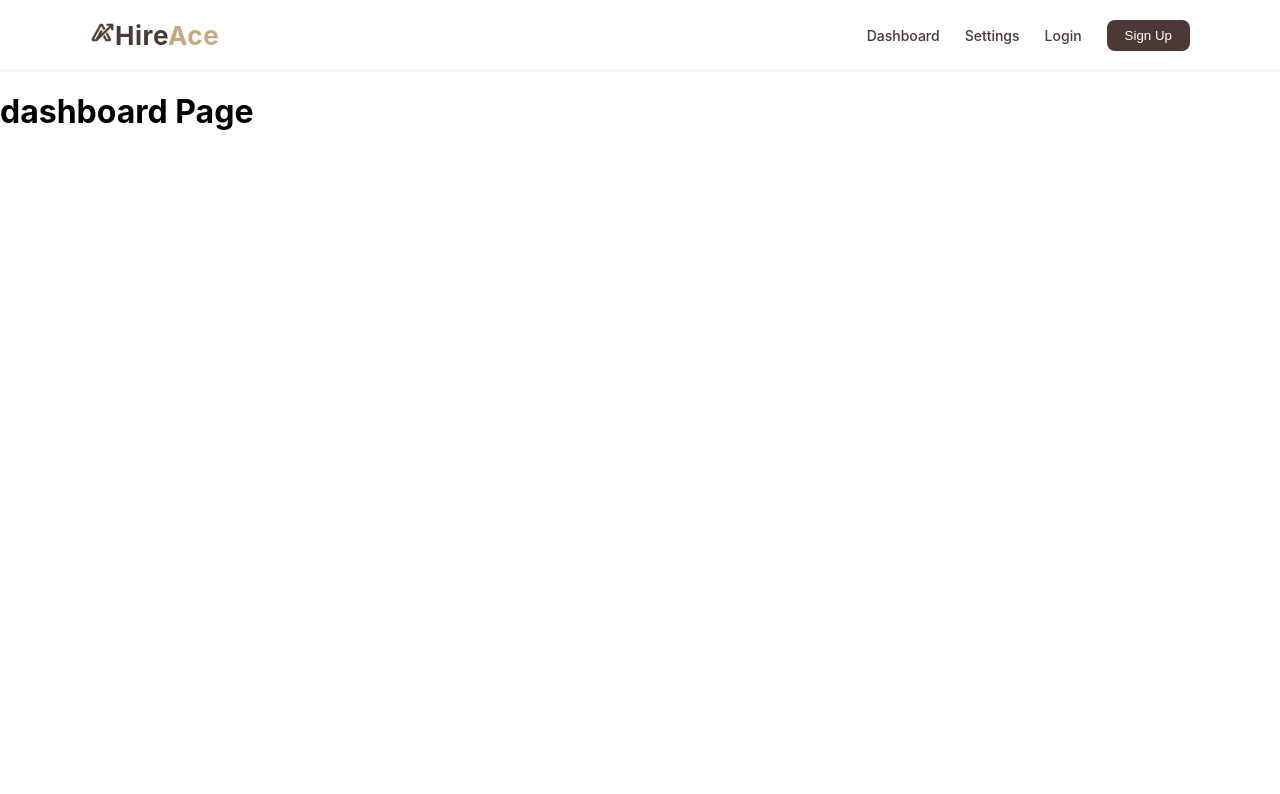
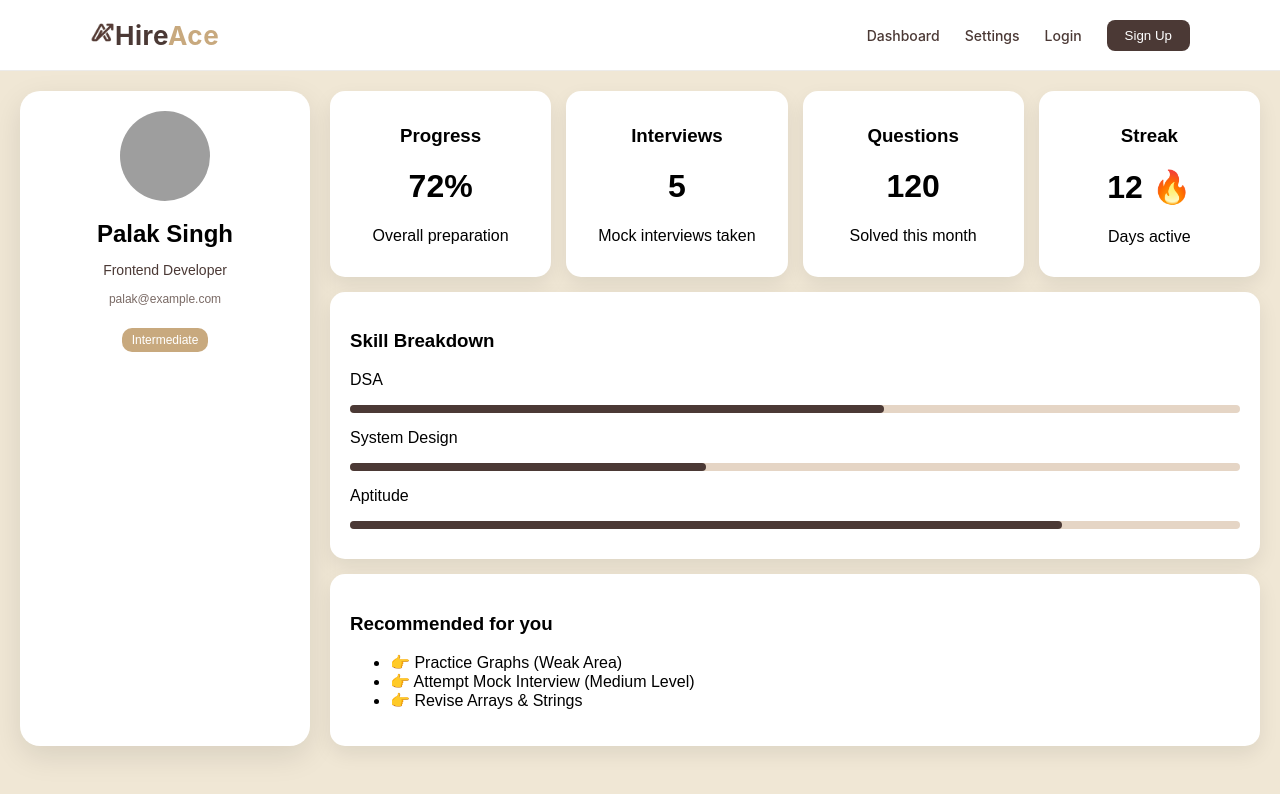
Before and after one commit to palaksingh-06/smart_interview_prep, a React (Create React App) app in the folder client/: page /dashboard in a window 1280 px wide. Shown: the top 794 px of the page. Built offline with nearby package versions, Linux system fonts and the light colour scheme; grey boxes are pictures that could not be loaded.

Commit message:
added dashboard setup page

```diff
--- a/client/src/pages/Dashboard.js
+++ b/client/src/pages/Dashboard.js
@@ -1,5 +1,193 @@
+import { useState } from "react";
+
 function Dashboard() {
-  return <h1>dashboard Page</h1>;
+  const user = {
+    name: "Palak Singh",
+    email: "palak@example.com",
+    role: "Frontend Developer",
+    experience: "Intermediate",
+    avatar: "https://i.pravatar.cc/150?img=32",
+  };
+
+  return (
+    <div style={styles.page}>
+      <div style={styles.container}>
+
+        {/* LEFT PROFILE PANEL */}
+        <div style={styles.profileCard}>
+          <img src={user.avatar} alt="avatar" style={styles.avatar} />
+
+          <h2 style={styles.name}>{user.name}</h2>
+          <p style={styles.text}>{user.role}</p>
+          <p style={styles.sub}>{user.email}</p>
+
+          <div style={styles.badge}>{user.experience}</div>
+        </div>
+
+        {/* RIGHT DASHBOARD */}
+        <div style={styles.right}>
+
+          {/* TOP STATS */}
+          <div style={styles.grid}>
+
+            <div style={styles.card}>
+              <h3>Progress</h3>
+              <h1>72%</h1>
+              <p>Overall preparation</p>
+            </div>
+
+            <div style={styles.card}>
+              <h3>Interviews</h3>
+              <h1>5</h1>
+              <p>Mock interviews taken</p>
+            </div>
+
+            <div style={styles.card}>
+              <h3>Questions</h3>
+              <h1>120</h1>
+              <p>Solved this month</p>
+            </div>
+
+            <div style={styles.card}>
+              <h3>Streak</h3>
+              <h1>12 🔥</h1>
+              <p>Days active</p>
+            </div>
+
+          </div>
+
+          {/* PROGRESS BARS */}
+          <div style={styles.bigCard}>
+            <h3>Skill Breakdown</h3>
+
+            <p>DSA</p>
+            <div style={styles.bar}>
+              <div style={{ ...styles.fill, width: "60%" }} />
+            </div>
+
+            <p>System Design</p>
+            <div style={styles.bar}>
+              <div style={{ ...styles.fill, width: "40%" }} />
+            </div>
+
+            <p>Aptitude</p>
+            <div style={styles.bar}>
+              <div style={{ ...styles.fill, width: "80%" }} />
+            </div>
+          </div>
+
+          {/* RECOMMENDATIONS */}
+          <div style={styles.bigCard}>
+            <h3>Recommended for you</h3>
+            <ul>
+              <li>👉 Practice Graphs (Weak Area)</li>
+              <li>👉 Attempt Mock Interview (Medium Level)</li>
+              <li>👉 Revise Arrays & Strings</li>
+            </ul>
+          </div>
+
+        </div>
+      </div>
+    </div>
+  );
 }
 
+/* ================= STYLES ================= */
+
+const styles = {
+  page: {
+    minHeight: "100vh",
+    background: "#F0E7D5",
+    fontFamily: "sans-serif",
+    padding: "20px",
+  },
+
+  container: {
+    display: "flex",
+    gap: "20px",
+  },
+
+  profileCard: {
+    width: "250px",
+    background: "#fff",
+    borderRadius: "20px",
+    padding: "20px",
+    textAlign: "center",
+    boxShadow: "0 10px 30px rgba(0,0,0,0.1)",
+  },
+
+  avatar: {
+    width: "90px",
+    height: "90px",
+    borderRadius: "50%",
+    marginBottom: "10px",
+  },
+
+  name: {
+    margin: "5px 0",
+  },
+
+  text: {
+    color: "#4B3935",
+    fontSize: "14px",
+  },
+
+  sub: {
+    fontSize: "12px",
+    color: "#7A6A65",
+  },
+
+  badge: {
+    marginTop: "10px",
+    padding: "5px 10px",
+    background: "#C8A97E",
+    borderRadius: "10px",
+    display: "inline-block",
+    color: "#fff",
+    fontSize: "12px",
+  },
+
+  right: {
+    flex: 1,
+    display: "flex",
+    flexDirection: "column",
+    gap: "15px",
+  },
+
+  grid: {
+    display: "grid",
+    gridTemplateColumns: "repeat(4, 1fr)",
+    gap: "15px",
+  },
+
+  card: {
+    background: "#fff",
+    padding: "15px",
+    borderRadius: "15px",
+    textAlign: "center",
+    boxShadow: "0 8px 20px rgba(0,0,0,0.08)",
+  },
+
+  bigCard: {
+    background: "#fff",
+    padding: "20px",
+    borderRadius: "15px",
+    boxShadow: "0 8px 20px rgba(0,0,0,0.08)",
+  },
+
+  bar: {
+    width: "100%",
+    height: "8px",
+    background: "#E5D5C5",
+    borderRadius: "10px",
+    marginBottom: "10px",
+  },
+
+  fill: {
+    height: "100%",
+    background: "#4B3935",
+    borderRadius: "10px",
+  },
+};
+
 export default Dashboard;
```
Also changed, not shown: 1 other file (tests, documents, lock files or other folders).
